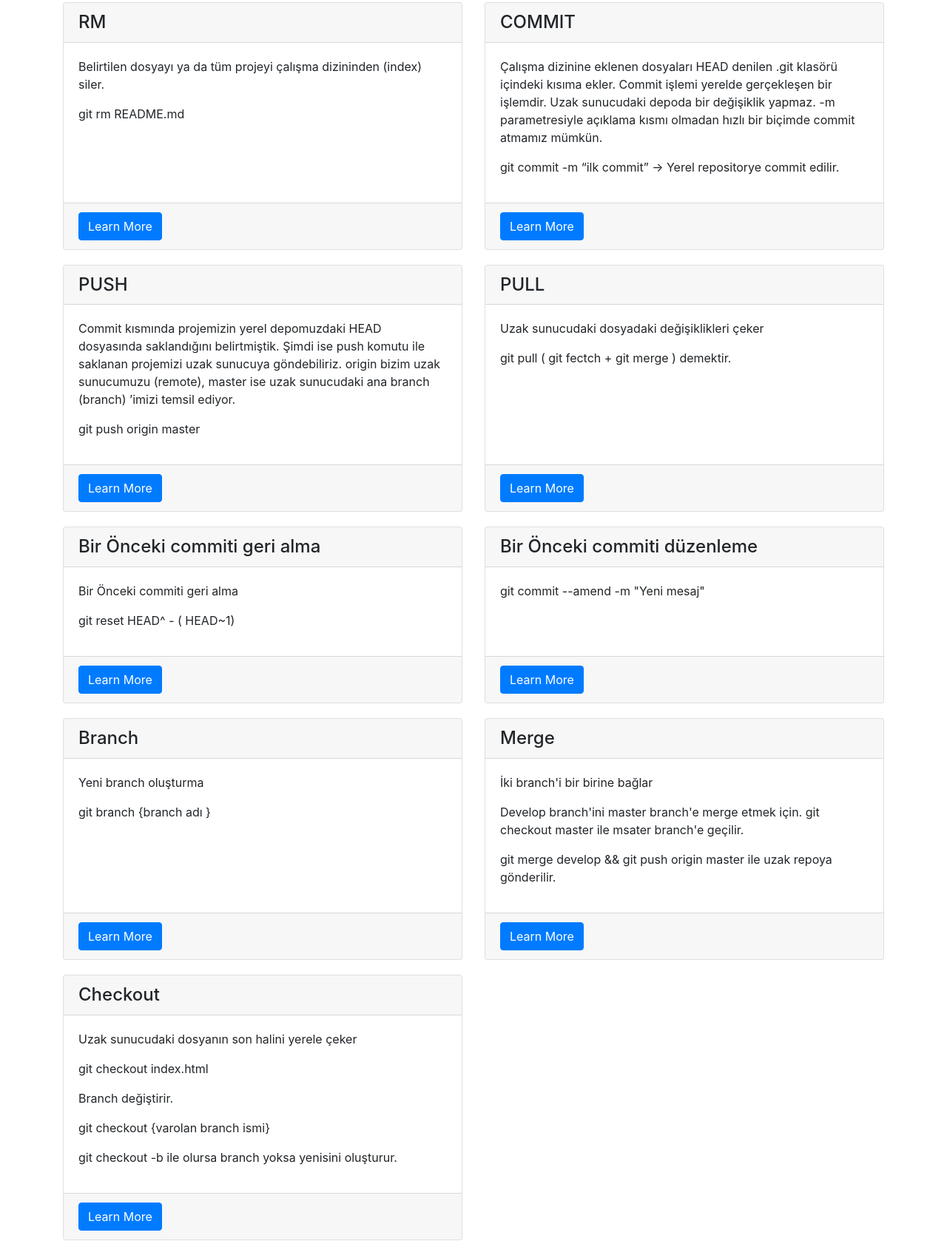
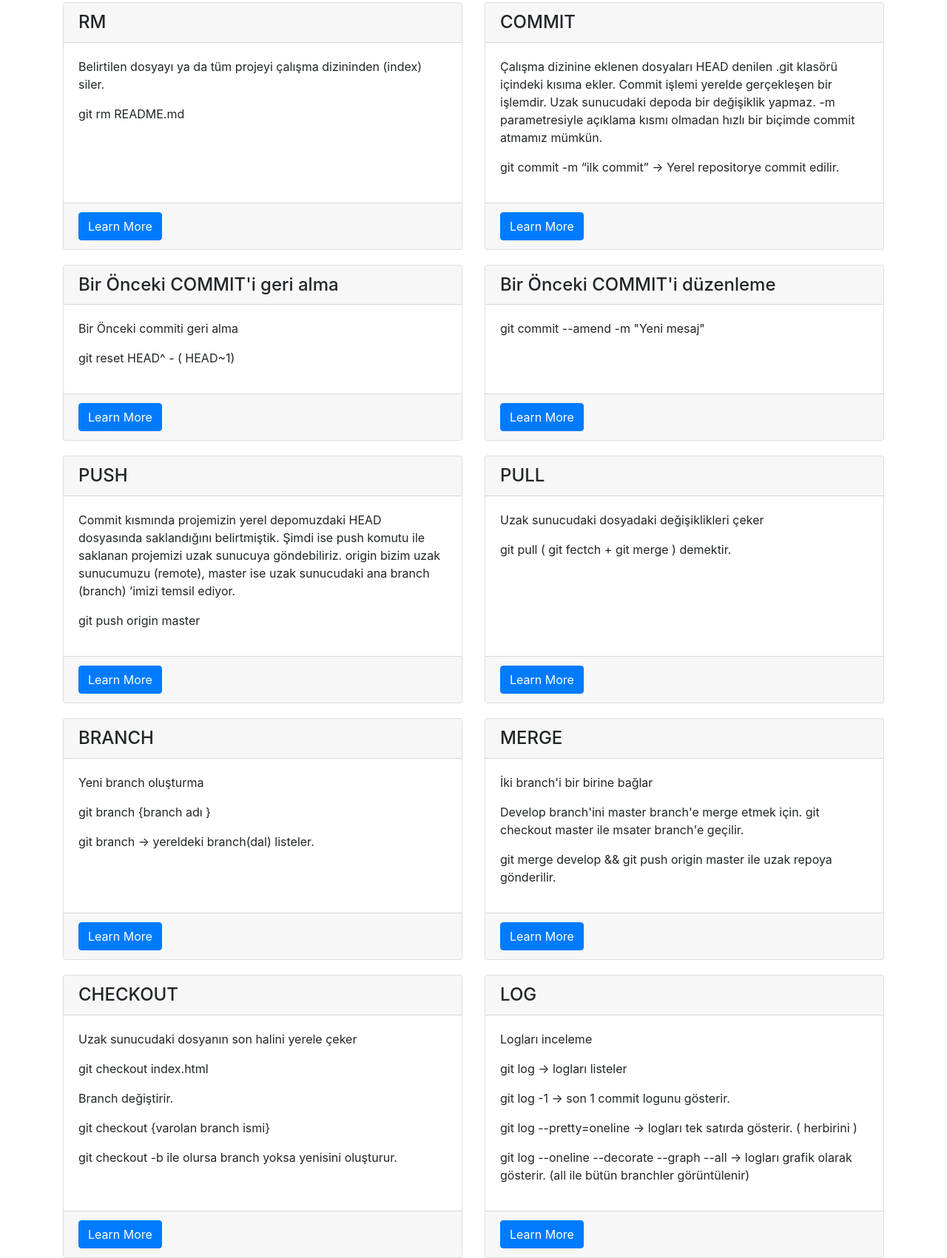
Before and after one commit to ibasaran/git_egitim, a plain HTML site: page index.html in a window 1280 px wide. Shown: the part 492-2193 px from the top of the page at 74% size. Before the commit the page ends 2169 px from the top, so only its background shows below. Drawn offline with Linux system fonts and the light colour scheme.

Commit message:
temel komutlar ve yeni proje adımları

```diff
--- a/baslangic.html
+++ b/index.html
@@ -27,6 +27,9 @@
 
       <div class="collapse navbar-collapse" id="navbarResponsive">
         <ul class="navbar-nav ml-auto">
+          <li class="nav-item">
+            <a class="nav-link" href="yeni_proje.html">Yeni Proje</a>
+          </li>
           <li class="nav-item">
             <a class="nav-link" href="https://www.pardus.org.tr">Pardus</a>
           </li>
@@ -103,6 +106,32 @@
 
       <div class="col-lg-6 mb-6" style="margin-top:20px">
         <div class="card h-100">
+          <h4 class="card-header">Bir Önceki COMMIT'i geri alma</h4>
+          <div class="card-body">
+            <p class="card-text">Bir Önceki commiti geri alma</p>
+            <p>git reset HEAD^ - ( HEAD~1)</p>
+          </div>
+          <div class="card-footer">
+            <a href="#" class="btn btn-primary">Learn More</a>
+          </div>
+        </div>
+      </div>
+
+
+      <div class="col-lg-6 mb-6" style="margin-top:20px">
+        <div class="card h-100">
+          <h4 class="card-header">Bir Önceki COMMIT'i düzenleme</h4>
+          <div class="card-body">
+            <p>git commit --amend -m "Yeni mesaj"</p>
+          </div>
+          <div class="card-footer">
+            <a href="#" class="btn btn-primary">Learn More</a>
+          </div>
+        </div>
+      </div>
+
+      <div class="col-lg-6 mb-6" style="margin-top:20px">
+        <div class="card h-100">
           <h4 class="card-header">PUSH</h4>
           <div class="card-body">
             <p>Commit kısmında projemizin yerel depomuzdaki HEAD dosyasında saklandığını belirtmiştik. Şimdi ise push komutu ile saklanan projemizi uzak sunucuya göndebiliriz.
@@ -131,10 +160,11 @@
 
       <div class="col-lg-6 mb-6" style="margin-top:20px">
         <div class="card h-100">
-          <h4 class="card-header">Bir Önceki commiti geri alma</h4>
+          <h4 class="card-header">BRANCH</h4>
           <div class="card-body">
-            <p class="card-text">Bir Önceki commiti geri alma</p>
-            <p>git reset HEAD^ - ( HEAD~1)</p>
+            <p>Yeni branch oluşturma</p>
+            <p>git branch {branch adı }</p>
+            <p>git branch -> yereldeki branch(dal) listeler.</p>
           </div>
           <div class="card-footer">
             <a href="#" class="btn btn-primary">Learn More</a>
@@ -145,34 +175,7 @@
 
       <div class="col-lg-6 mb-6" style="margin-top:20px">
         <div class="card h-100">
-          <h4 class="card-header">Bir Önceki commiti düzenleme</h4>
-          <div class="card-body">
-            <p>git commit --amend -m "Yeni mesaj"</p>
-          </div>
-          <div class="card-footer">
-            <a href="#" class="btn btn-primary">Learn More</a>
-          </div>
-        </div>
-      </div>
-
-
-      <div class="col-lg-6 mb-6" style="margin-top:20px">
-        <div class="card h-100">
-          <h4 class="card-header">Branch</h4>
-          <div class="card-body">
-            <p>Yeni branch oluşturma</p>
-            <p>git branch {branch adı }</p>
-          </div>
-          <div class="card-footer">
-            <a href="#" class="btn btn-primary">Learn More</a>
-          </div>
-        </div>
-      </div>
-
-
-      <div class="col-lg-6 mb-6" style="margin-top:20px">
-        <div class="card h-100">
-          <h4 class="card-header">Merge</h4>
+          <h4 class="card-header">MERGE</h4>
           <div class="card-body">
             <p>İki branch'i bir birine bağlar</p>
             <p>Develop branch'ini master branch'e merge etmek için. git checkout master ile msater branch'e geçilir.</p>
@@ -186,7 +189,7 @@
 
       <div class="col-lg-6 mb-6" style="margin-top:20px">
         <div class="card h-100">
-          <h4 class="card-header">Checkout</h4>
+          <h4 class="card-header">CHECKOUT</h4>
           <div class="card-body">
             <p>Uzak sunucudaki dosyanın son halini yerele çeker</p>
             <p>git checkout index.html</p>
@@ -199,10 +202,22 @@
           </div>
         </div>
       </div>
-    <!-- /.row -->
 
-
-
+      <div class="col-lg-6 mb-6" style="margin-top:20px">
+        <div class="card h-100">
+          <h4 class="card-header">LOG</h4>
+          <div class="card-body">
+            <p>Logları inceleme</p>
+            <p>git log  -> logları listeler</p>
+            <p>git log -1  -> son 1 commit logunu gösterir.</p>
+            <p>git log --pretty=oneline   -> logları tek satırda gösterir. ( herbirini )</p>
+            <p>git log --oneline --decorate --graph --all  -> logları grafik olarak gösterir. (all ile bütün branchler görüntülenir)</p>
+          </div>
+          <div class="card-footer">
+            <a href="#" class="btn btn-primary">Learn More</a>
+          </div>
+        </div>
+      </div>
 
     </div>
     <!-- /.row -->
```
Also changed, not shown: yeni_proje.html (added, +99 -0 lines).
